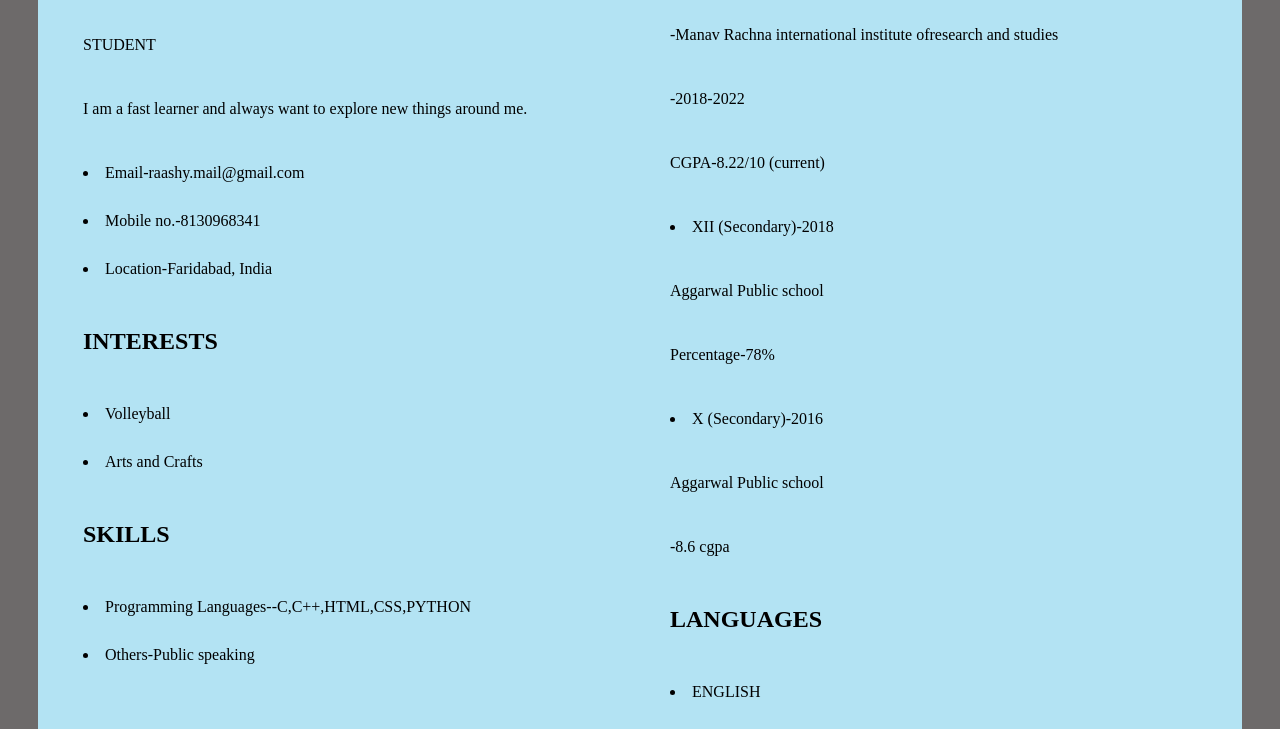
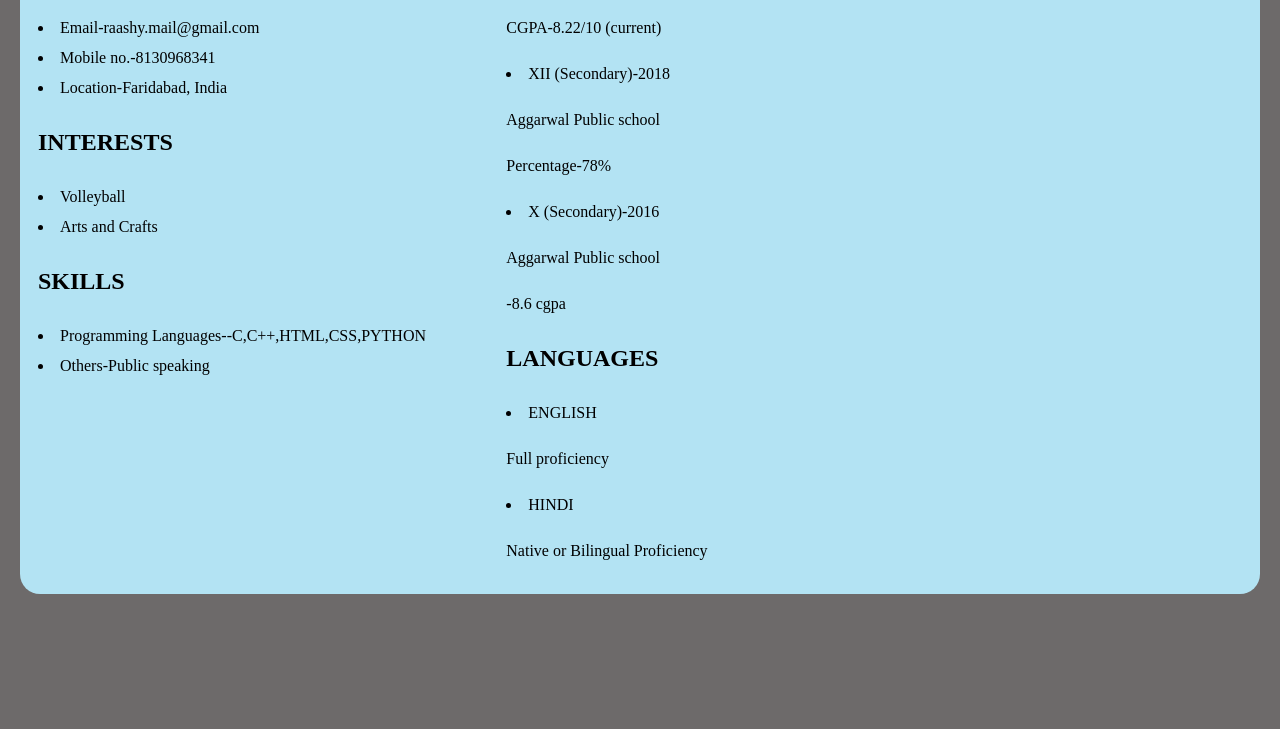
Before and after one commit to RashiAggarwal001/Batch3, a plain HTML site: page index.html in a window 1280 px wide. Shown: the part 272-1001 px from the top of the page. After the commit the page ends 886 px from the top, so only its background shows below. Drawn offline with Linux system fonts and the light colour scheme.

Commit message:
Add files via upload

```diff
--- a/index.html
+++ b/index.html
@@ -1,24 +1,31 @@
 <!DOCTYPE html>
 <html>
 <head>
-<meta name="viewport" content="width=device-width, initial-scale=1">
+<meta name="viewport" content="width=device-width,initial-scale=1,maximum-scale=1,user-scalable=no">
+<meta http-equiv="X-UA-Compatible" content="IE=edge,chrome=1">
+<meta name="HandheldFriendly" content="true">
 <style>
+
 * {
   box-sizing: border-box;
-  padding: 15px;
+  padding: 6px;
 }
 .row {
-  display: flex;
+  display:flex;
+  display:grid
+ grid-template-columns: 1fr 1fr 1fr;
+  grid-template-rows: 50px 50px;
+
   background-color:rgb(179, 227, 243);
   border-radius: 20px;
 }
-.column {
-  flex: 50%;
+
+
+.name {
+ font-size: 40px;
 }
 
-.name {
- font-size: 50px;
-}
+
 
 </style>
 </head>
```
